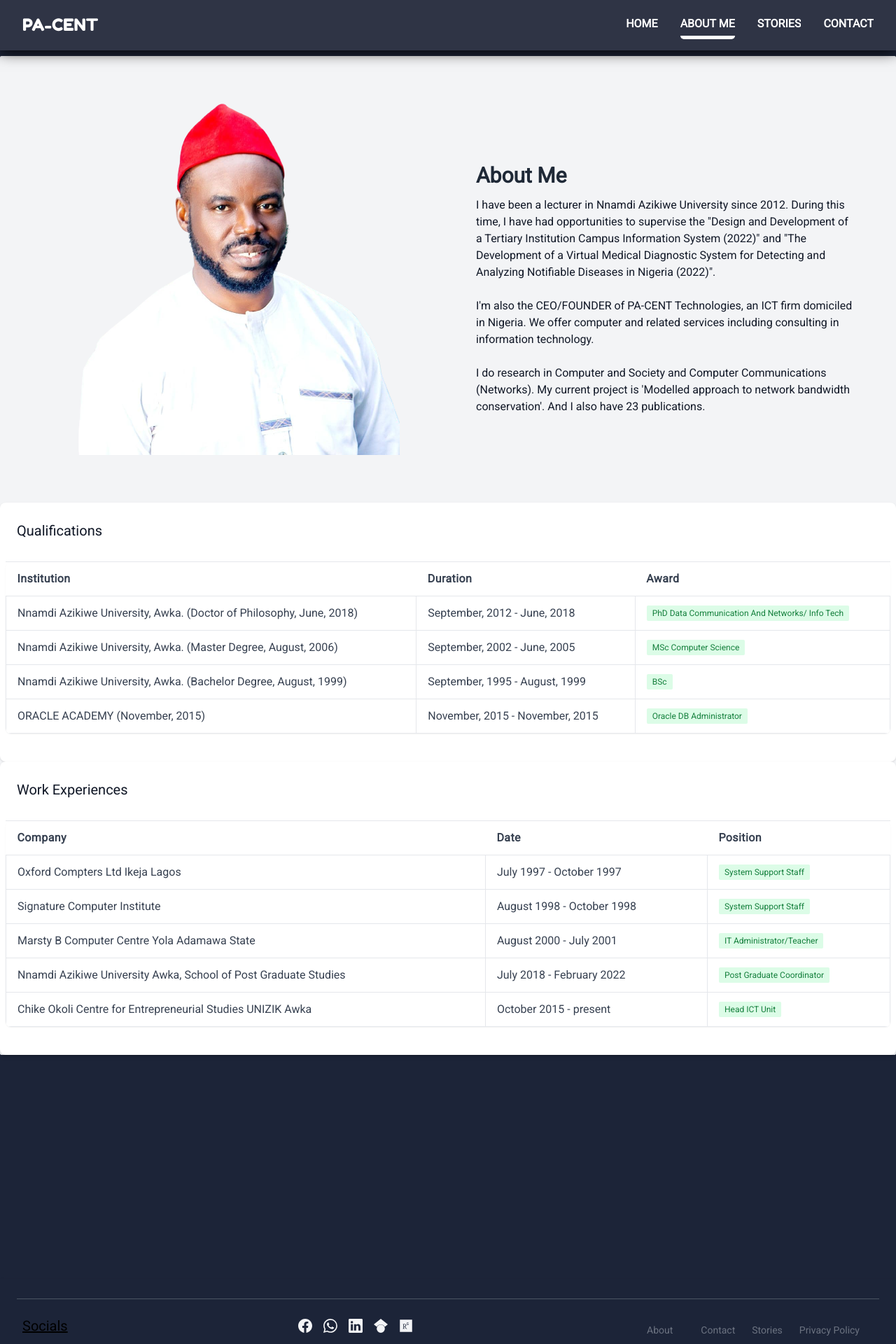
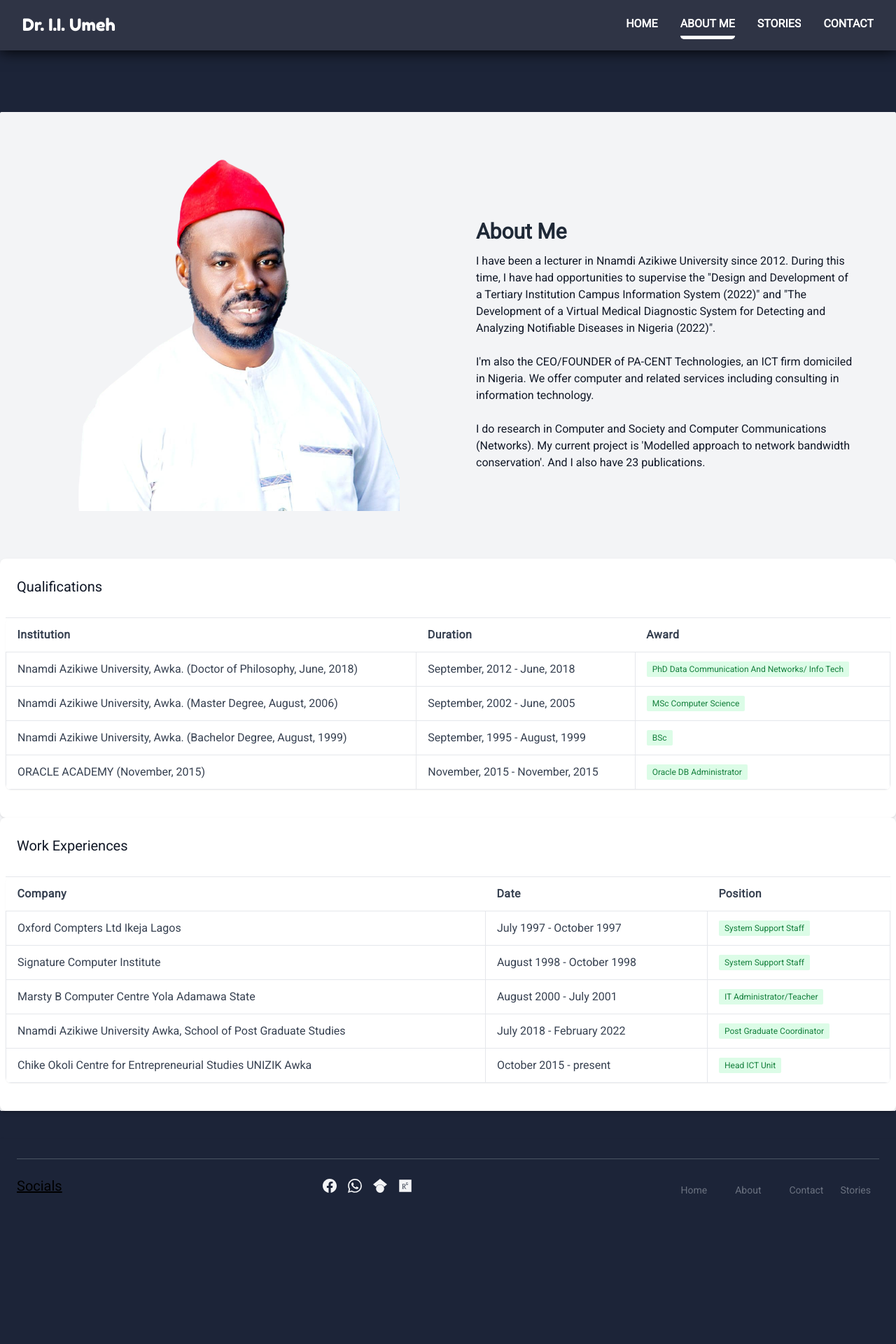
Before and after one commit to Kingsleyaham/DIIU, a React (Vite) app: page /about in a window 1280 px wide. Shown: the top 1920 px of the page at 70% size. After the commit the page ends 1732 px from the top, so only its background shows below. Built offline with nearby package versions, Linux system fonts and the light colour scheme.

Commit message:
Mdified the Pacent to diiu, modified some css and modified some links

```diff
--- a/src/App.css
+++ b/src/App.css
@@ -295,13 +295,28 @@ body {
 
 @media only screen and (max-width: 570px) {
   .homepg .lowerSection .card h1 {
-    font-size: 20px;
+    font-size: 15px;
   }
 
   .homepg .lowerSection .card h3 {
     font-size: 20px;
   }
 }
+
+@media only screen and (max-width: 237px) {
+  /* .homepg .lowerSection .card {
+    height: 40%;
+  } */
+
+  .homepg .lowerSection .card h1 {
+    font-size: 10px;
+  }
+
+  .homepg .lowerSection .card h3 {
+    font-size: 15px;
+  }
+}
+
 
 .contactMe {
   background-position: cover;
@@ -461,7 +476,7 @@ textarea:focus {
   box-shadow: 0px 8px 16px 0px rgba(0, 0, 0, 0.9);
 }
 
-.loader{
+.loader {
   position: fixed;
   display: flex;
   align-items: center;
@@ -480,8 +495,11 @@ textarea:focus {
 
   .arrow {
     display: none !important;
-    -webkit-user-select: none; /* Safari */
-    -ms-user-select: none; /* IE 10 and IE 11 */
-    user-select: none; /* Standard syntax */
+    -webkit-user-select: none;
+    /* Safari */
+    -ms-user-select: none;
+    /* IE 10 and IE 11 */
+    user-select: none;
+    /* Standard syntax */
   }
 }
--- a/src/components/layout/footer/components/FooterLogo.jsx
+++ b/src/components/layout/footer/components/FooterLogo.jsx
@@ -3,11 +3,11 @@ import { Link } from "react-router-dom";
 const FooterLogo = () => {
   return (
     <div className="my-2">
-      <Link to="/" className="mb-4 sm:mb-2 px-2">
+      {/* <Link to="/" className="mb-4 sm:mb-2 px-2"> */}
         <span className="self-center text-xl font-medium whitespace-nowrap dark:text-white underline">
           Socials
         </span>
-      </Link>
+      {/* </Link> */}
     </div>
   );
 };
--- a/src/components/layout/footer/components/FooterNav.jsx
+++ b/src/components/layout/footer/components/FooterNav.jsx
@@ -3,6 +3,12 @@ import { Link } from "react-router-dom";
 const FooterNav = () => {
   return (
     <ul className="flex flex-wrap items-center text-sm text-gray-500 mt-3 dark:text-gray-400 justify-center">
+      <li>
+        <Link to="/" className="mr-4 hover:underline px-3 ">
+          Home
+        </Link>
+      </li>
+
       <li>
         <Link to="/about" className="mr-4 hover:underline px-3 ">
           About
@@ -19,11 +25,11 @@ const FooterNav = () => {
           Stories
         </Link>
       </li>
-      <li>
+      {/* <li>
         <Link to="#" className="mr-4 hover:underline px-3">
           Privacy Policy
         </Link>
-      </li>
+      </li> */}
     </ul>
   );
 };
--- a/src/components/layout/footer/components/SocialLinks.jsx
+++ b/src/components/layout/footer/components/SocialLinks.jsx
@@ -4,7 +4,7 @@ import { SiGooglescholar } from "react-icons/si";
 const SocialLinks = () => {
   return (
     <ul className="flex flex-wrap items-center justify-center">
-      <li className="px-2">
+      <li title="facebook" className="px-2">
         <a
           href="https://www.facebook.com/messages/t/100000241076056/"
           className="text-gray-100"
@@ -13,7 +13,7 @@ const SocialLinks = () => {
           <BsFacebook className="hover:text-blue-400 text-xl" />
         </a>
       </li>
-      <li className="px-2">
+      <li title="whatsapp" className="px-2">
         <a
           href="https://wa.me/2348035906416"
           className="text-gray-100"
@@ -23,12 +23,13 @@ const SocialLinks = () => {
         </a>
       </li>
 
-      <li className="px-2">
+      {/* <li className="px-2">
         <a href="#" className="text-gray-100" target="_blank">
           <BsLinkedin className="hover:text-blue-400 text-xl" />
         </a>
-      </li>
-      <li className="px-2">
+      </li> */}
+
+      <li title="Google-Scholar" className="px-2">
         <a
           href="https://scholar.google.com/citations?user=IdPN-6oAAAAJ&hl=en"
           className="text-gray-100"
@@ -37,7 +38,7 @@ const SocialLinks = () => {
           <SiGooglescholar className="hover:text-blue-400 text-xl" />
         </a>
       </li>
-      <li className="px-2">
+      <li title="Research-Gate" className="px-2">
         <a
           href="https://www.researchgate.net/profile/Umeh-Ikechukwu-2"
           className="text-gray-100"
--- a/src/components/layout/navbar/index.jsx
+++ b/src/components/layout/navbar/index.jsx
@@ -18,7 +18,7 @@ const Navbar = ({ checkActive }) => {
   return (
     <div className="nav">
       <h3 className="brand-name">
-        <Link to="/">PA-CENT</Link>
+        <Link to="/">Dr. I.I. Umeh</Link>
       </h3>
       <ul className={isMobile && showMobileNav ? "mobile" : ""}>
         <li
--- a/src/data/stories.jsx
+++ b/src/data/stories.jsx
@@ -24,7 +24,7 @@ const stories = [
     name: "Ezembaukwu O. Vivian",
     dept: "Statistics",
     story:
-      "He is a good lecturer. His teaching is usually lively and he teaches with real life examples.",
+    "I never knew learning could be this intriguing and fascinating. Dr. Umeh made it possible",
     img: "/images/vivian.jpg",
   },
 ];
--- a/src/main.jsx
+++ b/src/main.jsx
@@ -2,6 +2,7 @@ import React from "react";
 import ReactDOM from "react-dom/client";
 import App from "./App";
 import { BrowserRouter } from "react-router-dom";
+import ReactSEO from "react-seo";
 import "react-toastify/dist/ReactToastify.css";
 // import "react-loader-spinner/dist/loader/css/react-spinner-loader.css";
 import "./index.css";
--- a/src/pages/About.jsx
+++ b/src/pages/About.jsx
@@ -3,7 +3,7 @@ import WorkExperiences from "../components/portfolios/WorkExperiences";
 
 const About = () => {
   return (
-    <div className="container mx-auto bg-gray-100 m-3 rounded-sm shadow-md text-gray-900 mb-80 mt-20 pt-8">
+    <div className="container mx-auto bg-gray-100 m-3 rounded-sm shadow-md text-gray-900 mb-10 mt-40 pt-8">
       <div className="mx-auto pt-3 md:flex md:justify-between md:items-center p-5 mb-10">
         <div className="py-2 mx-auto md:w-3/6 flex justify-around">
           <img src="/images/dr.iyke2.png" alt="Dr Iyke Image" />
--- a/src/pages/Stories.jsx
+++ b/src/pages/Stories.jsx
@@ -5,12 +5,18 @@ import "react-slideshow-image/dist/styles.css";
 
 const properties = {
   prevArrow: (
-    <div className="py-2 px-4 rounded-full bg-slate-600 m-3 cursor-pointer w-fit h-fit">
+    <div
+      title="previous"
+      className="py-2 px-4 rounded-full bg-slate-600 m-3 cursor-pointer w-fit h-fit"
+    >
       <i className="fa-solid fa-angle-left"></i>
     </div>
   ),
   nextArrow: (
-    <div className="py-2 px-4 rounded-full bg-slate-600 m-3 cursor-pointer w-fit h-fit">
+    <div
+      title="next"
+      className="py-2 px-4 rounded-full bg-slate-600 m-3 cursor-pointer w-fit h-fit"
+    >
       <i className="fa-solid fa-angle-right"></i>
     </div>
   ),
```
Also changed, not shown: 1 other file (tests, documents, lock files or other folders). Lines whose indentation alone changed are shown as unchanged.
